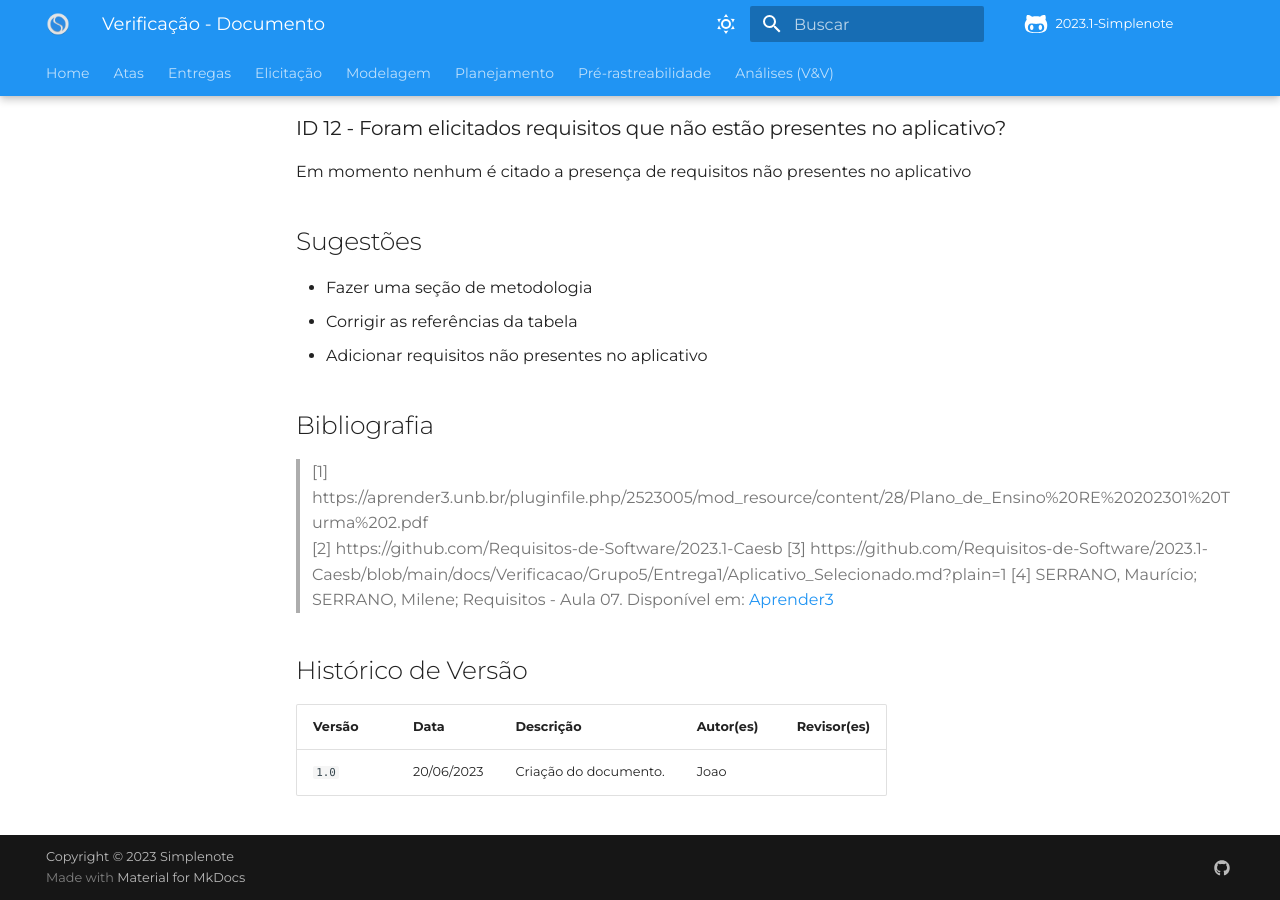
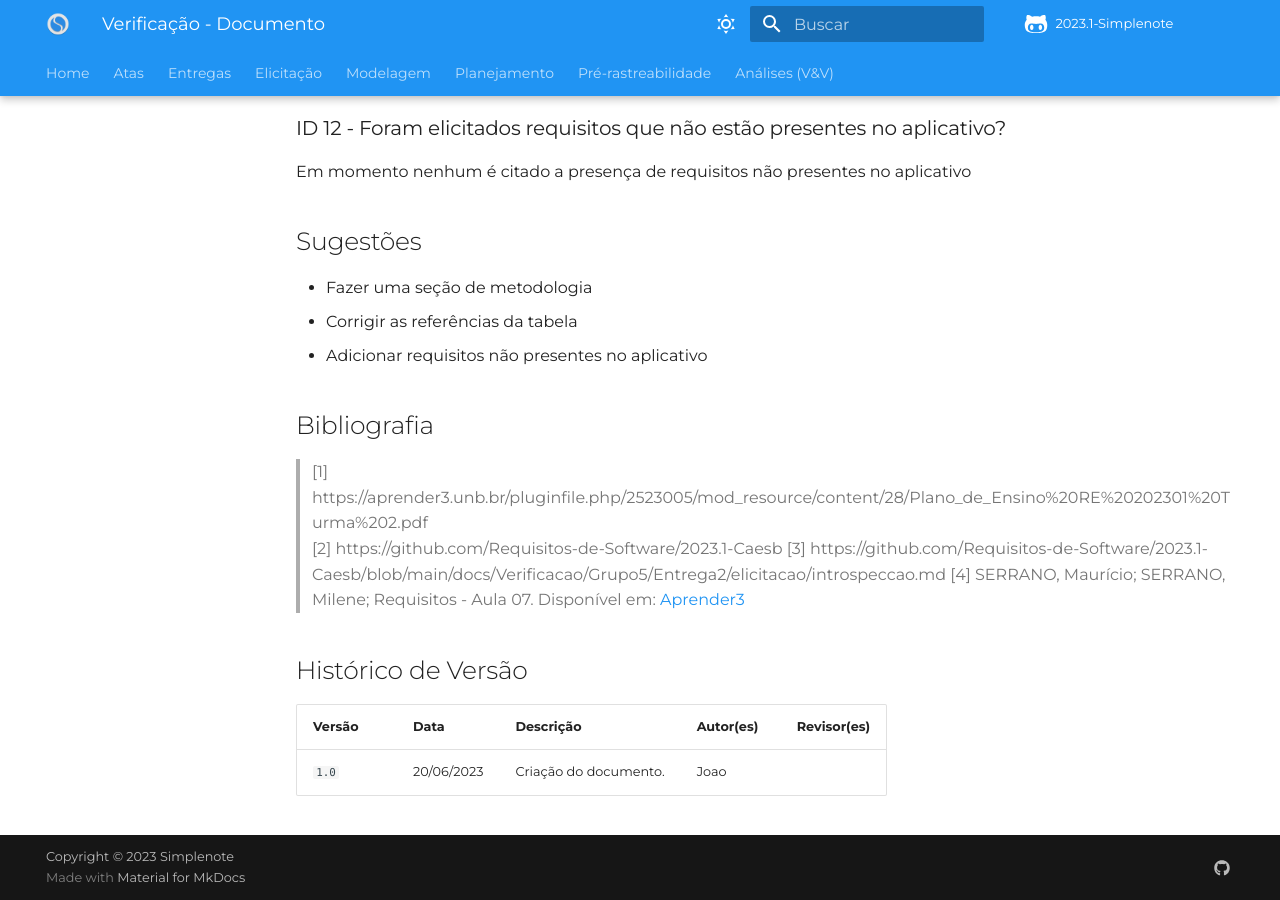
Before and after one commit to Requisitos-de-Software/2023.1-Simplenote, an MkDocs documentation site: the page built from docs/Analise-Grupo5/Elicitação/Introspecção.md, in a window 1280 px wide and 900 px high, scrolled down 2188 px. Built offline with MkDocs 1.6.1 and Material for MkDocs 9.7.7, drawn with Linux system fonts in a browser that asks for light colours; some web fonts are replaced; comment, search, counter and statistics services are not loaded; some of the changed lines change nothing that is shown.

Commit message:
Update Introspecção.md

```diff
--- a/docs/Analise-Grupo5/Elicitação/Introspecção.md
+++ b/docs/Analise-Grupo5/Elicitação/Introspecção.md
@@ -75,7 +75,7 @@
 
 > [1] https://aprender3.unb.br/pluginfile.php/2523005/mod_resource/content/28/Plano_de_Ensino%20RE%20202301%20Turma%202.pdf </br>
 > [2] https://github.com/Requisitos-de-Software/2023.1-Caesb
-> [3] https://github.com/Requisitos-de-Software/2023.1-Caesb/blob/main/docs/Verificacao/Grupo5/Entrega1/Aplicativo_Selecionado.md?plain=1
+> [3]  https://github.com/Requisitos-de-Software/2023.1-Caesb/blob/main/docs/Verificacao/Grupo5/Entrega2/elicitacao/introspeccao.md
 > [4] SERRANO, Maurício; SERRANO, Milene; Requisitos - Aula 07. Disponível em: [Aprender3](https://aprender3.unb.br/pluginfile.php/2523073/mod_resource/content/2/Requisitos%20-%20Aula%2007.pdf)
 
 ## Histórico de Versão
```
